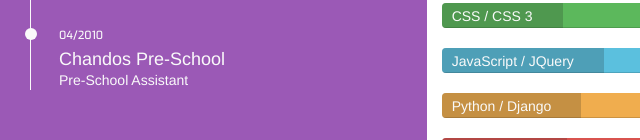
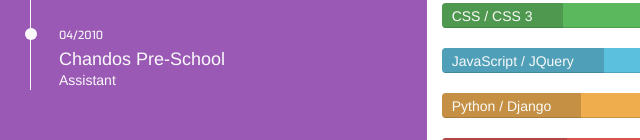
Before and after one commit to selinaerhabor/project-online-resume, a plain HTML site: page resume.html in a window 1280 px wide. Shown: the part 660-800 px from the top of the page, 0-640 px from the left. Drawn offline with nearby package versions, Linux system fonts and the light colour scheme.

```diff
--- a/resume.html
+++ b/resume.html
@@ -60,7 +60,7 @@
                                     </div>
                                     <div class="timeline-item" dates="04/2010">
                                     <h4>Chandos Pre-School</h4>
-                                    <p>Pre-School Assistant</p>
+                                    <p>Assistant</p>
                                     </div>
                                 </div>
                                 </div>
```
